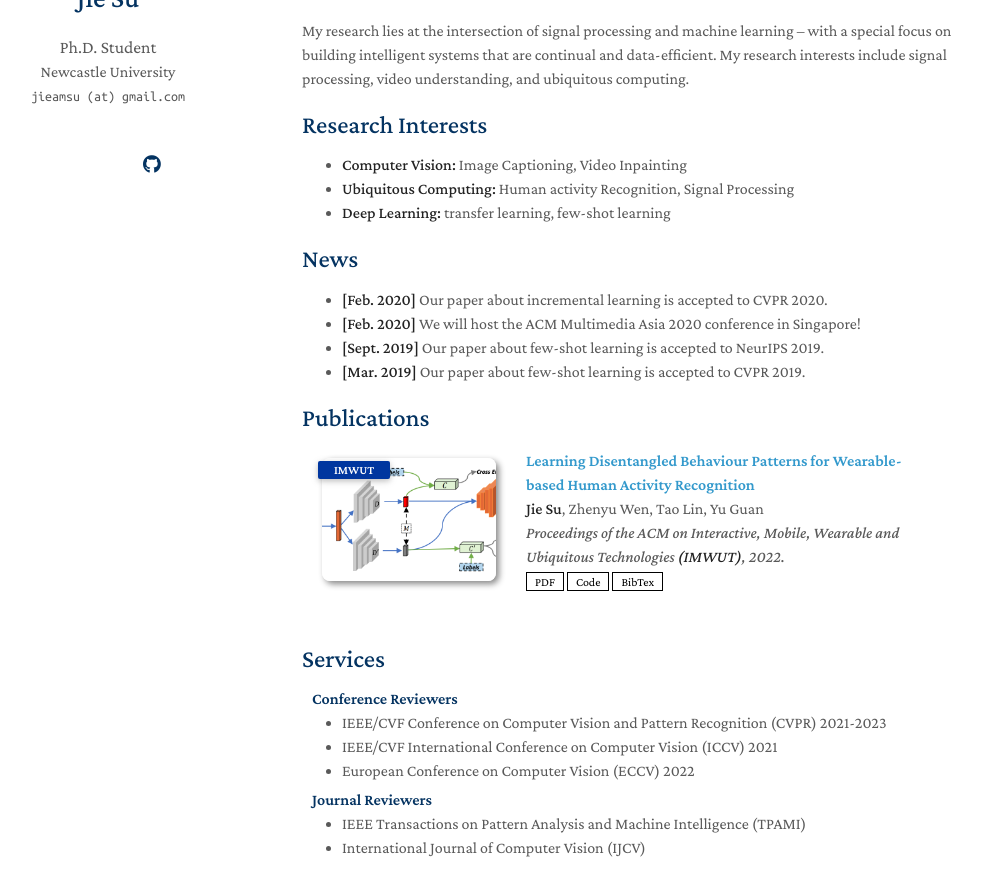
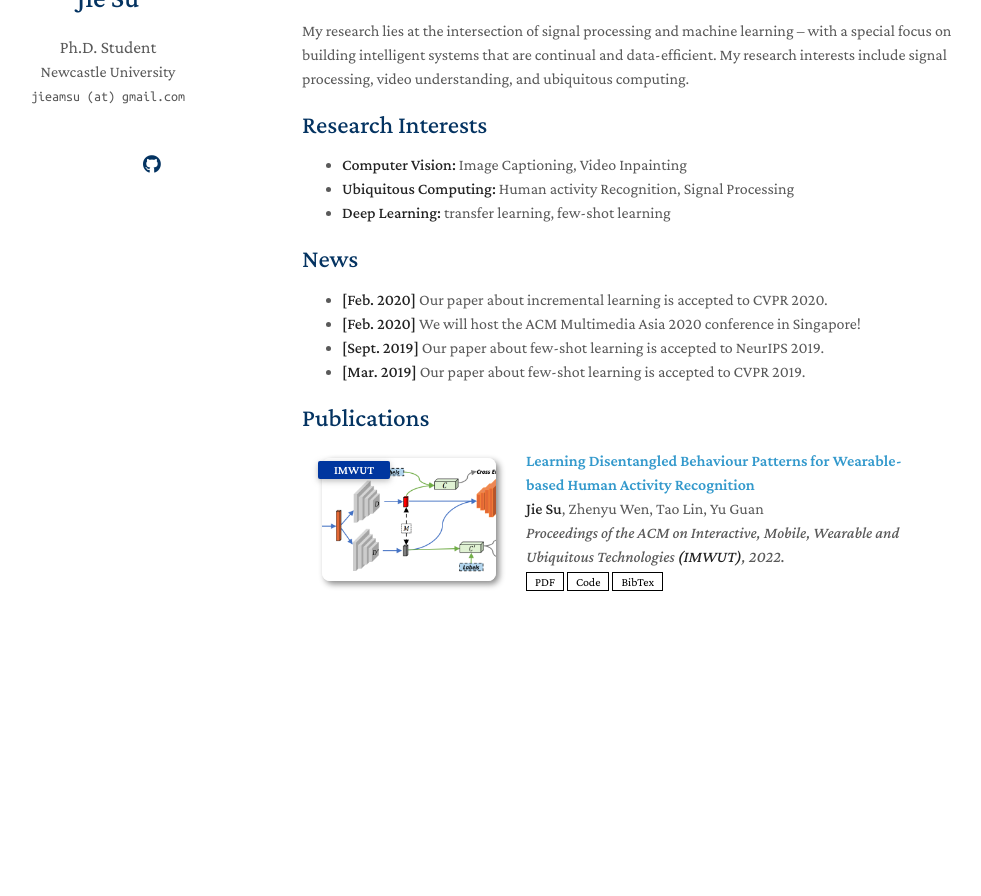
Before and after one commit to Jie-su/Jie-su.github.io, a Jekyll site: the page built from index.md, in a window 1280 px wide and 1160 px high, cut to the strip 206-1102 px from the top of the window. Shown: the whole strip, without its empty margins (168-1149 px from the left). Built offline with Jekyll 4.4.1, drawn with Linux system fonts in a browser that asks for light colours; nearby versions of some CDN libraries; a style sheet for code colours, icons or effects is not loaded; our own code applies the rules of GitHub Pages for plain Markdown files; part of the change alters nothing that is shown.

Commit message:
update paper

```diff
--- a/_includes/publications.md
+++ b/_includes/publications.md
@@ -12,7 +12,7 @@
   </div>
 
   <div class="col-sm-9" style="position: relative;width: 100%;padding-right: 15px;padding-left: 20px;">
-    <div class="title"><a src="assets/paper/3517252.pdf">Learning Disentangled Behaviour Patterns for Wearable-based Human Activity Recognition</a></div>
+    <div class="title"><a href="assets/paper/3517252.pdf">Learning Disentangled Behaviour Patterns for Wearable-based Human Activity Recognition</a></div>
     <div class="author"><strong>Jie Su</strong>, Zhenyu Wen, Tao Lin, Yu Guan</div>
     <div class="periodical"><em>Proceedings of the ACM on Interactive, Mobile, Wearable and Ubiquitous Technologies <strong>(IMWUT)</strong>, 2022.</em></div>
     <div class="links">
--- a/index.md
+++ b/index.md
@@ -23,4 +23,4 @@ My research lies at the intersection of signal processing and machine learning
 
 {% include_relative _includes/publications.md %}
 
-{% include_relative _includes/services.md %}
+<!-- {% include_relative _includes/services.md %} -->
```
